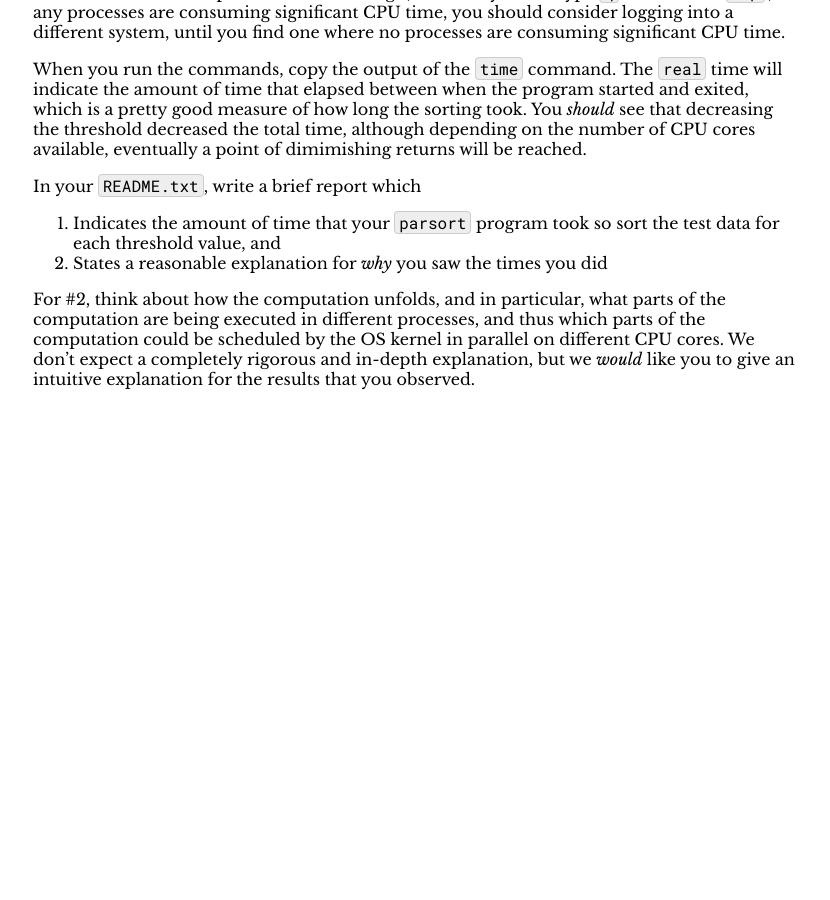
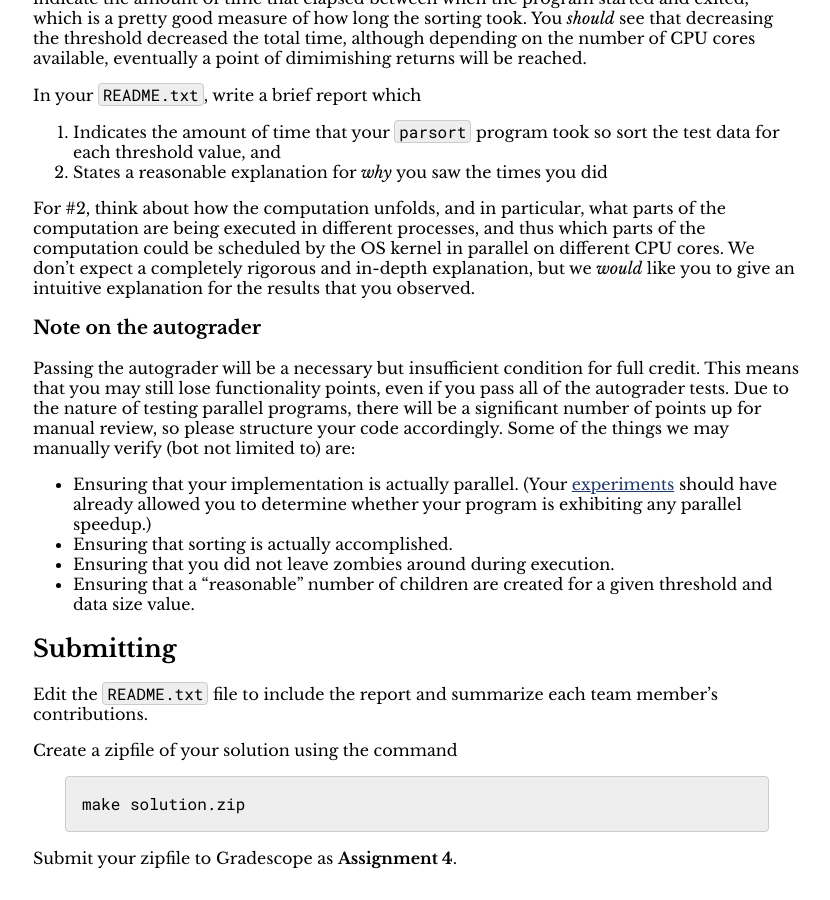
Before and after one commit to jhucsf/fall2024, a Jekyll site: the page built from assign/assign04.md, in a window 1280 px wide and 900 px high, scrolled down 7041 px. Shown: the whole window, without its empty margins (223-1053 px from the left). Built offline with Jekyll 4.4.1, drawn with Linux system fonts in a browser that asks for light colours; formulas are drawn with MathJax 3; before the commit the page ends 7462 px from its top, so only the background shows below that.

Commit message:
ready to post assignment 4?

````diff
--- a/assign/assign04.md
+++ b/assign/assign04.md
@@ -36,7 +36,7 @@ Your assignment grade will be determined as follows:
 Download [csf\_assign04.zip](csf_assign04.zip) and unzip it. You will be
 modifying the file `parsort.c`.
 
-# Quicksort
+## Quicksort
 
 The starter code has a correct implementation of quicksort, so you don't really
 need to completely understand it in order to do the assignment. However, quicksort
@@ -81,7 +81,7 @@ quicksort generally chooses a pivot element such that the left and right
 partitions are roughly equal in size, the overall running time of
 quicksort is $$O(n \log n)$$ in the average case.
 
-## Parallel quicksort
+### Parallel quicksort
 
 Because the two recursive calls to quicksort operate on completely independent
 parts of the array, there is no reason why they can't execute in parallel
@@ -100,7 +100,7 @@ However, if a shared file mapping is created, the memory containing the data
 of the mapped file is shared between parent and child processes, which means
 a child process can participate in sorting the data in the file.
 
-# Tasks
+## Tasks
 
 To complete the assignment, you will need to do the following:
 
@@ -117,7 +117,7 @@ To complete the assignment, you will need to do the following:
    large file with varying parallel threshold values, and write a report
    explaining the observed running times
 
-## Task 1: open file, determine its size, map its data
+### Task 1: open file, determine its size, map its data
 
 You will start by modifying the program to open the file, determine its
 size, and using `mmap` to create a shared memory mapping of its contents.
@@ -171,7 +171,7 @@ choose any address in memory as the base address for the mapping. Since we don't
 where the file's data ends up in memory, so long as we can access it, this is what we want.
 Similarly, we want to map the entire file, so we set the offset to zero.
 
-## Task 2: verify that sequential sorting works
+### Task 2: verify that sequential sorting works
 
 Once the program can map the file's data, it should work correctly to implement
 sequential sorting of the data in the file. Two helper programs are provided
@@ -213,7 +213,7 @@ Also note that the data create by the `gen_rand_data` program is "pseudo-random"
 meaning that it is deterministic, and in general will always generate the same
 sequence of bytes.
 
-## Task 3: use child processes to execute the recursive calls
+### Task 3: use child processes to execute the recursive calls
 
 To allow the recursive sorting to make use of multiple CPU cores
 (when the number of elements being sorted is greater than the
@@ -319,7 +319,7 @@ In general, you will need to guarantee
 2. if any errors occur, they are correctly reported by having `quicksort`
    return 0 rather than 1
 
-## Task 4: experiments and analysis
+### Task 4: experiments and analysis
 
 To make sure that your `parsort` program is exhibiting the expected degree of
 parallelism, we would like you to perform an experiment where you create
@@ -395,3 +395,31 @@ and thus which parts of the computation could be scheduled by the
 OS kernel in parallel on different CPU cores. We don't expect a completely
 rigorous and in-depth explanation, but we *would* like you to
 give an intuitive explanation for the results that you observed.
+
+### Note on the autograder
+
+Passing the autograder will be a necessary but insufficient condition for full credit.
+This means that you may still lose functionality points, even if you pass all of the
+autograder tests. Due to the nature of testing parallel programs, there  will be a
+significant number of points up for manual review, so please structure your code
+accordingly. Some of the things we may manually verify (bot not limited to) are:
+
+* Ensuring that your implementation is actually parallel. (Your
+  [experiments](#experiments-and-analysis) should have already allowed you to
+  determine whether your program is exhibiting any parallel speedup.)
+* Ensuring that sorting is actually accomplished.
+* Ensuring that you did not leave zombies around during execution.
+* Ensuring that a "reasonable" number of children are created for a given threshold
+  and data size value.
+
+## Submitting
+
+Edit the `README.txt` file to include the report and summarize each team member's contributions.
+
+Create a zipfile of your solution using the command
+
+```
+make solution.zip
+```
+
+Submit your zipfile to Gradescope as **Assignment 4**.
````
Also changed, not shown: 1 other file.
